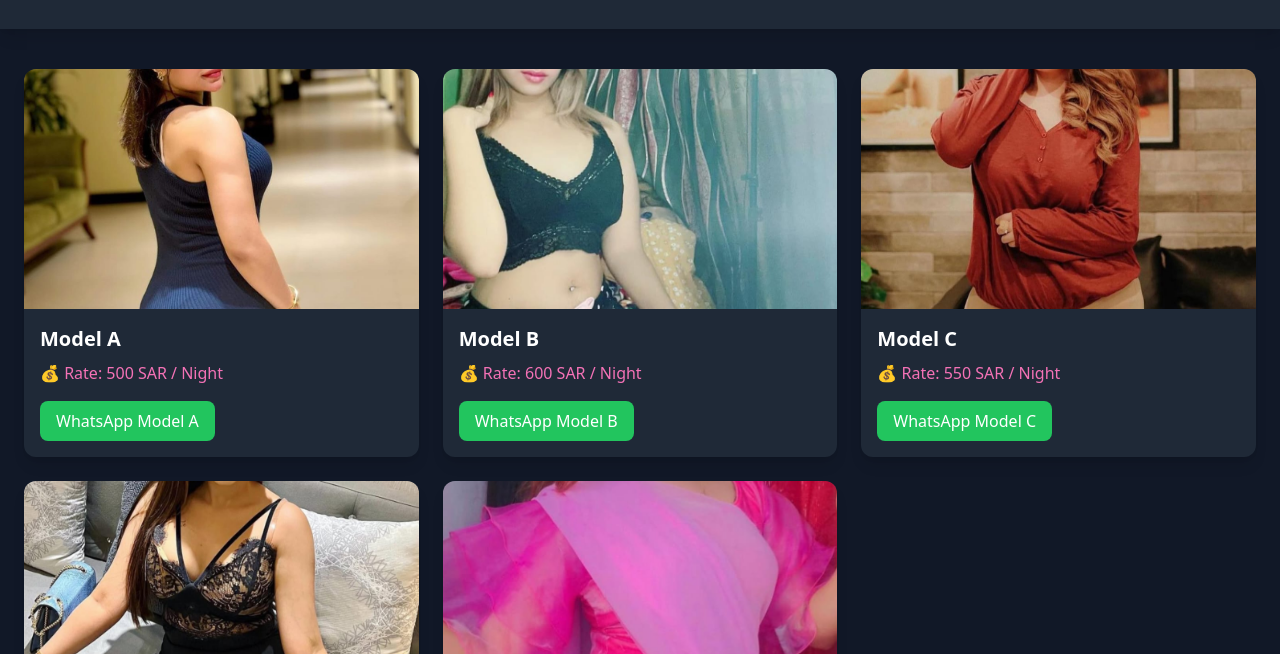
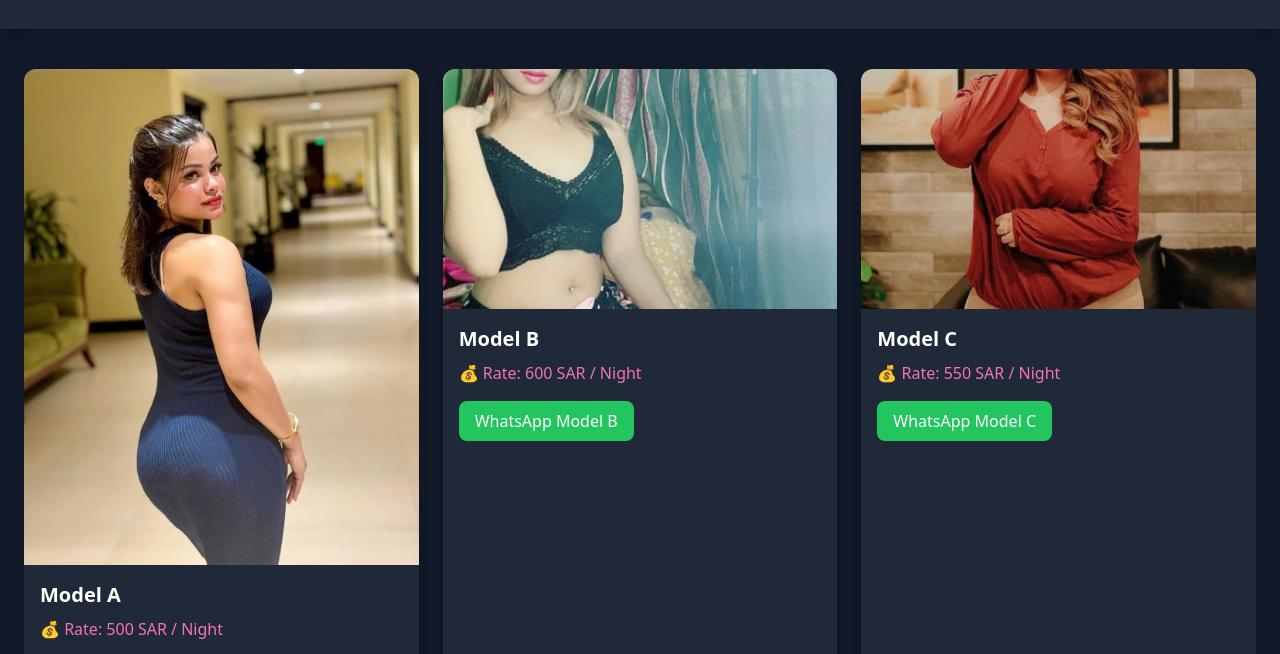
Before and after one commit to ksanoon/nightservice1, a plain HTML site: page index.html in a window 1280 px wide. Shown: the part 111-765 px from the top of the page. Drawn offline with nearby package versions, Linux system fonts and the light colour scheme.

Commit message:
index.html

```diff
--- a/index.html
+++ b/index.html
@@ -19,7 +19,7 @@
 
     <!-- Model 1 -->
     <div class="bg-gray-800 rounded-xl overflow-hidden shadow-lg">
-      <img src="images/1.jpg" alt="Model 1" class="w-full h-60 object-cover" />
+      <img src="images/1.jpg" alt="Model 1" class="w-full h-1000 object-cover" />
       <div class="p-4">
         <h2 class="text-xl font-semibold">Model A</h2>
         <p class="mt-2 text-pink-400">💰 Rate: 500 SAR / Night</p>
```
